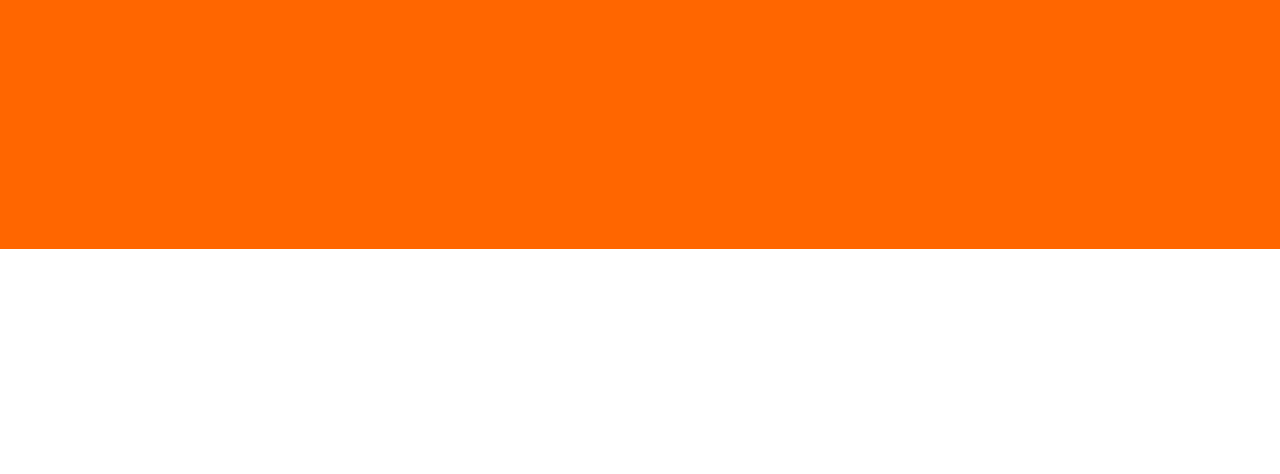
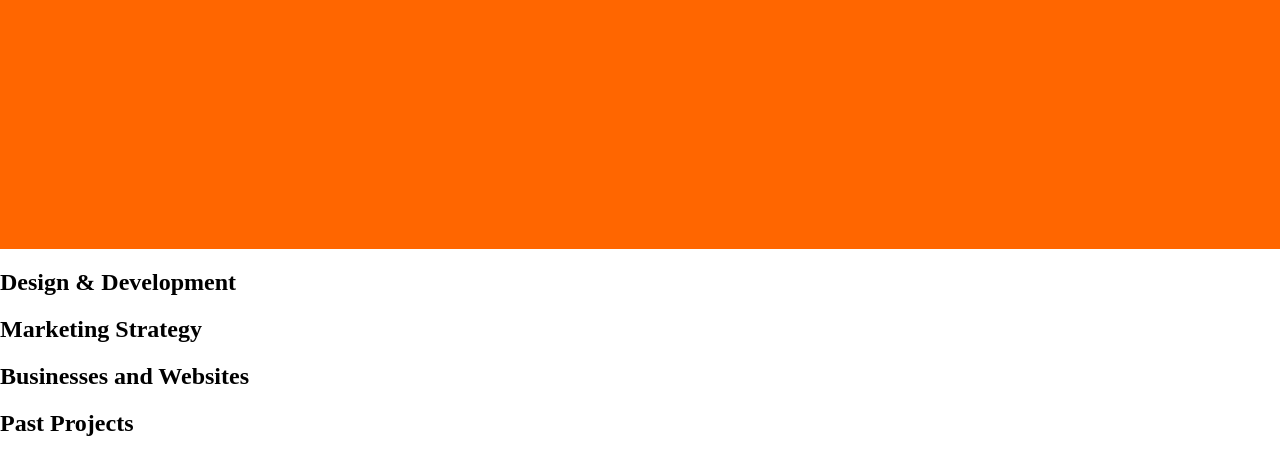
Before and after one commit to katelynnangel/Website-Design, a plain HTML site: page index.html in a window 1280 px wide. Shown: the part 322-796 px from the top of the page. Drawn offline with Linux system fonts and the light colour scheme.

Commit message:
Update index.html

```diff
--- a/index.html
+++ b/index.html
@@ -58,5 +58,21 @@ rel="stylesheet"
    <h1>Website Design And Coding In One Place!</h1>
  </div>
 
+ <div class="mix">
+   <h1>Design & Development</h1>
+ </div>
+
+ <div class="blue">
+   <h1>Marketing Strategy</h1>
+ </div>
+
+ <div class="mix1">
+   <h1>Businesses and Websites</h1>
+ </div>
+
+ <div class="white">
+   <h1>Past Projects</h1>
+ </div>
+
 </header>
 </body>
```
